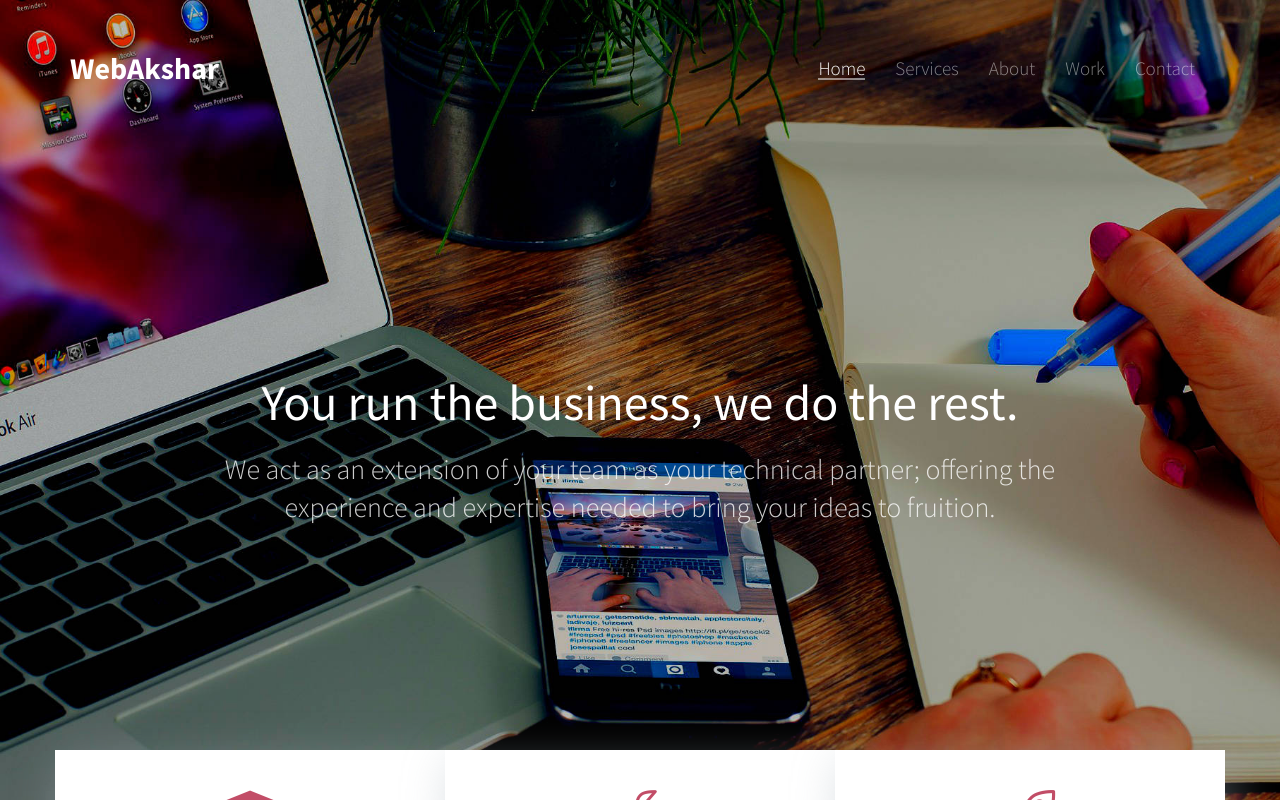
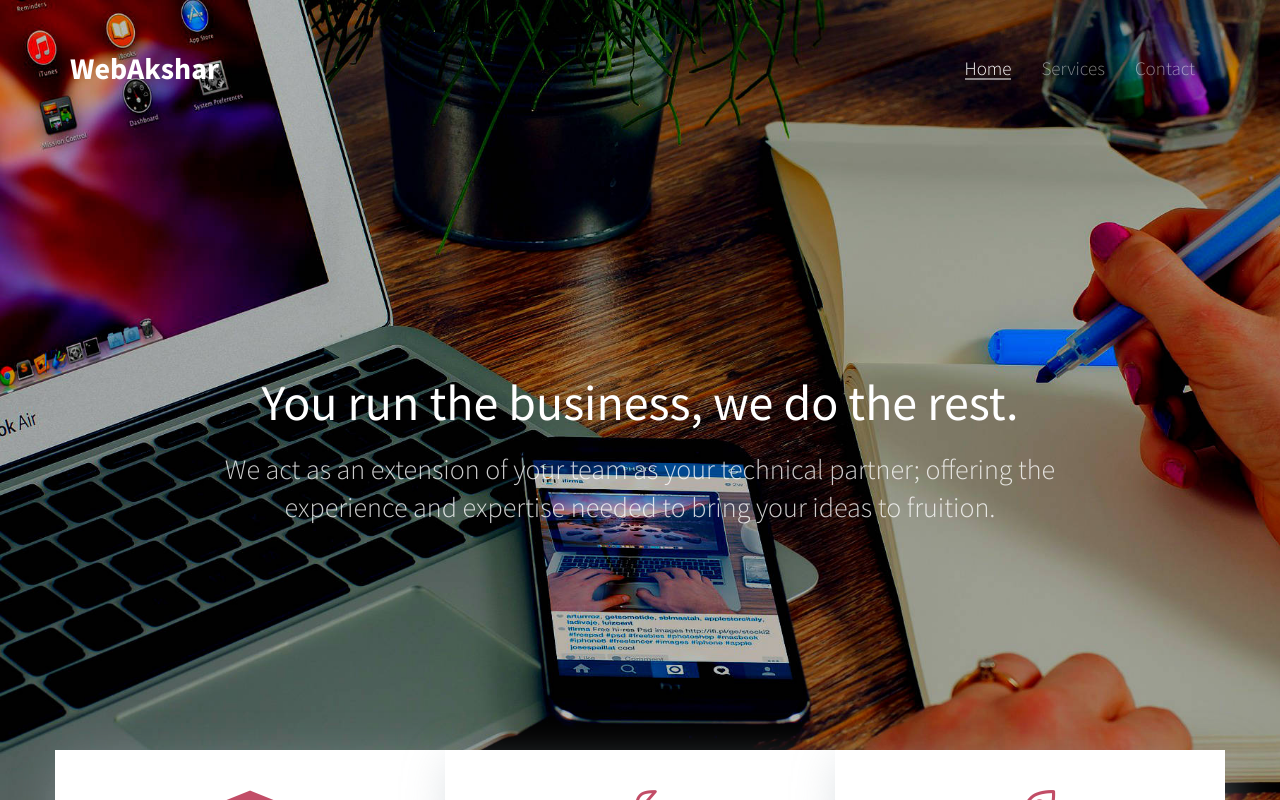
Before and after one commit to webakshar/webakshar.github.io, a plain HTML site: page index.html in a window 1280 px wide. Shown: the top 800 px of the page. Drawn offline with Linux system fonts and the light colour scheme; some packages are replaced by stand-ins of ours; no server answers; files whose address does not match are found by name.

Commit message:
Updated index

```diff
--- a/index.html
+++ b/index.html
@@ -64,9 +64,9 @@
 		          <ul class="nav navbar-nav navbar-right">
 		            <li class="active"><a href="#" data-nav-section="home"><span>Home</span></a></li>
 		            <li><a href="#" data-nav-section="services"><span>Services</span></a></li>
-		            <li><a href="#" data-nav-section="about"><span>About</span></a></li>
+		            <!--<li><a href="#" data-nav-section="about"><span>About</span></a></li>-->
 		            <!-- <li><a href="#" data-nav-section="testimonials"><span>Testimonials</span></a></li> -->
-		            <li><a href="#" data-nav-section="work"><span>Work</span></a></li>
+		           <!-- <li><a href="#" data-nav-section="work"><span>Work</span></a></li>-->
 		            <li><a href="#" data-nav-section="contact"><span>Contact</span></a></li>
 		          </ul>
 		        </div>
```
